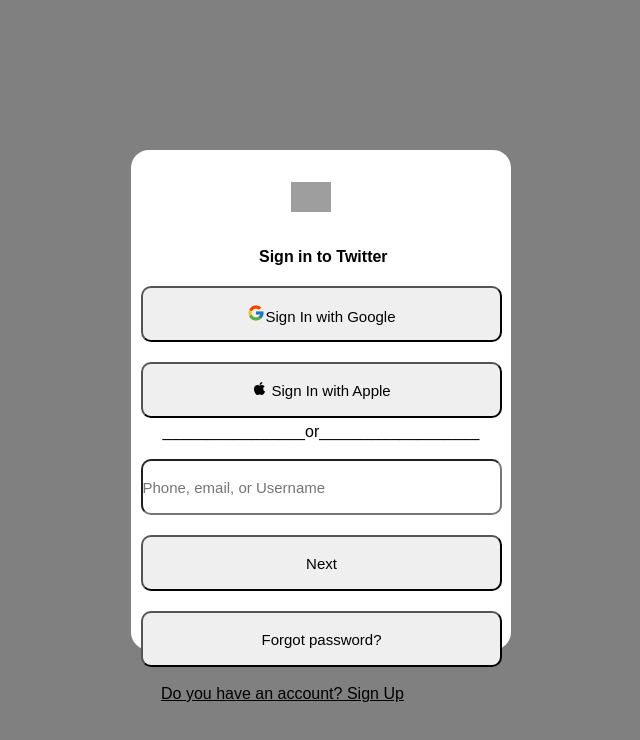
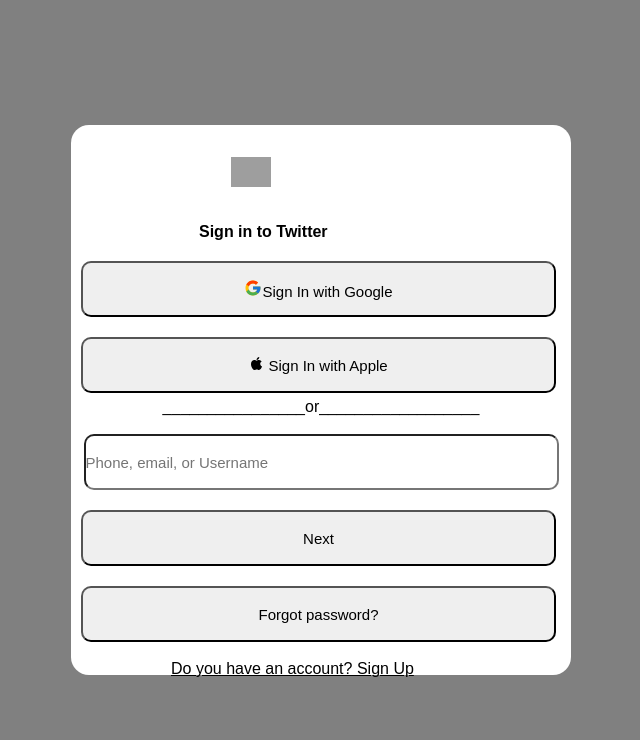
Before and after one commit to sumns/twitter-clone, a React (Vite) app: page / in a window 1280 px wide. Shown: the top 740 px of the page, without its empty margins (319-959 px from the left). Built offline with nearby package versions, Linux system fonts and the light colour scheme; grey boxes are pictures that could not be loaded.

Commit message:
some Changes in css

```diff
--- a/src/pages/Login/Login.jsx
+++ b/src/pages/Login/Login.jsx
@@ -2,7 +2,7 @@
 import { FaApple } from 'react-icons/fa';
 import {FcGoogle,} from "react-icons/fc";
 import TextField from '@mui/material/TextField';
-import  Log from  '../Login.module.css'
+import  Log from  './Login.module.css'
 
 export default function Login() {
   const [Logindata, setLogindata] = useState('');
@@ -21,6 +21,7 @@
   console.log(userList)
 
   return (
+    <div className={Log.body1}>
     <div className={Log.main} >
       <div className={Log.container}>
         <img
@@ -39,7 +40,7 @@
               <FaApple /> Sign In with Apple
             </button>
             <br />
-           <p>________________or__________________</p>
+           <p className={Log.para}>________________or__________________</p>
             <br />
             <form onSubmit={handleSubmit} className={Log.Formfiled}>
               <input
@@ -58,7 +59,7 @@
           </>
         ) : (
          <>
-         <h2>Enter Your Paasword</h2>
+         <h2 className={Log.heading}> Enter Your Paasword</h2>
          <TextField className={Log.email}
                 disabled
                 id='outlined-disabled'
@@ -80,8 +81,9 @@
          </>
         )}
         <br />
-        <span>Do you have an account? Sign Up</span>
+        <span className={Log.span1}>Do you have an account? Sign Up</span>
       </div>
+    </div>
     </div>
   );
 }
--- a/src/pages/Login.module.css
+++ b/src/pages/Login/Login.module.css
@@ -4,7 +4,7 @@
     box-sizing: border-box;
     font-family: sans-serif;
 }
-body{
+.body1{
     display: flex;
     justify-content: center;
     align-items: center;
@@ -13,14 +13,10 @@
 }
 .main{
     position: relative;
-    width: 380px;
-    height:500px;
+    width: 500px;
+    height:550px;
     background: white;
     border-radius: 18px;
-
-
-
-
 }
 .container img{
     margin-left: 10rem;
@@ -77,13 +73,13 @@
  font-size: 15px;
 cursor: pointer;
 }
-span{
-    margin-left:10px;
+.span1{
+    margin-left:5rem;
     text-align: center;
     text-decoration: underline;
    padding: 20px;
 }
-p{
+.para{
     text-align: center;
     margin-top: 5px;
 }
@@ -106,7 +102,7 @@
 cursor: pointer;
 gap: 20px;
 }
-h2{
+.heading{
     text-align: center;
     margin-top: 20px;
 }
@@ -117,5 +113,4 @@
  font-size: 15px;
 cursor: pointer;
 background-color: whitesmoke;
-
 }
```
